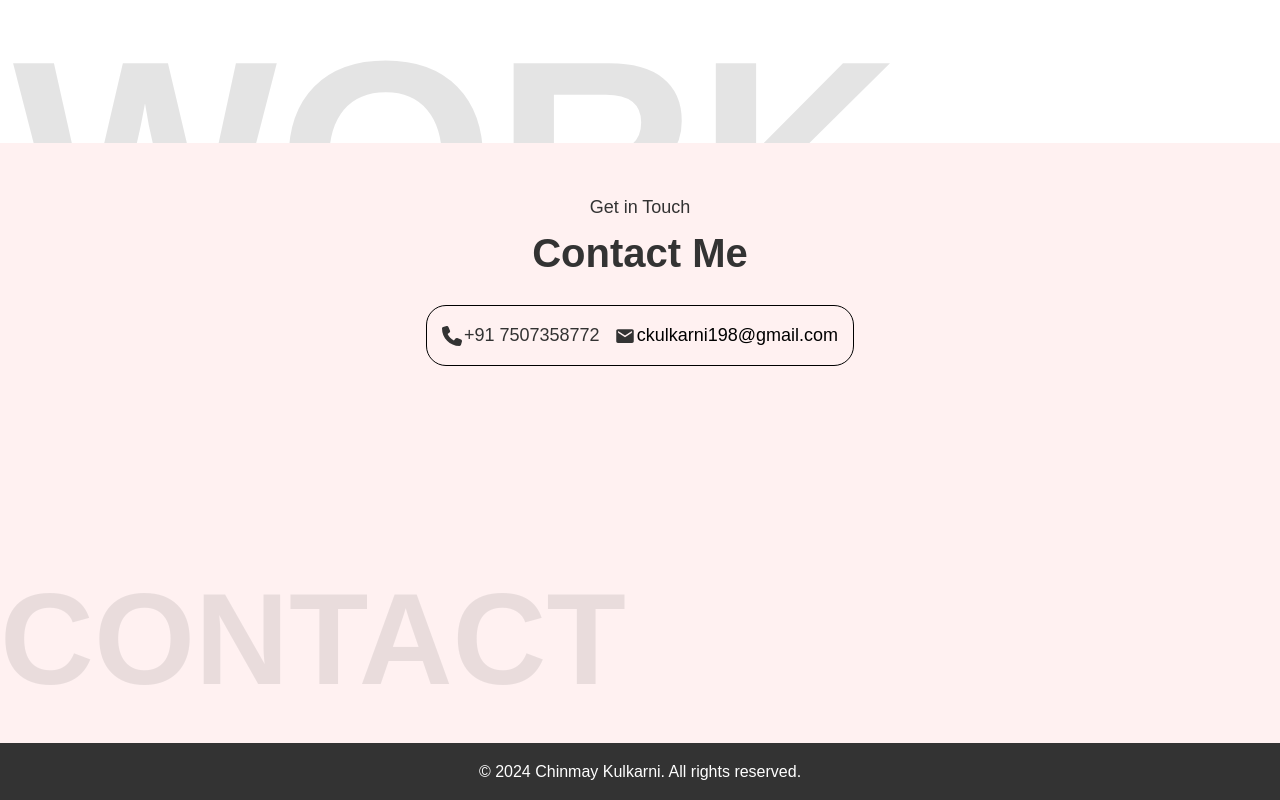
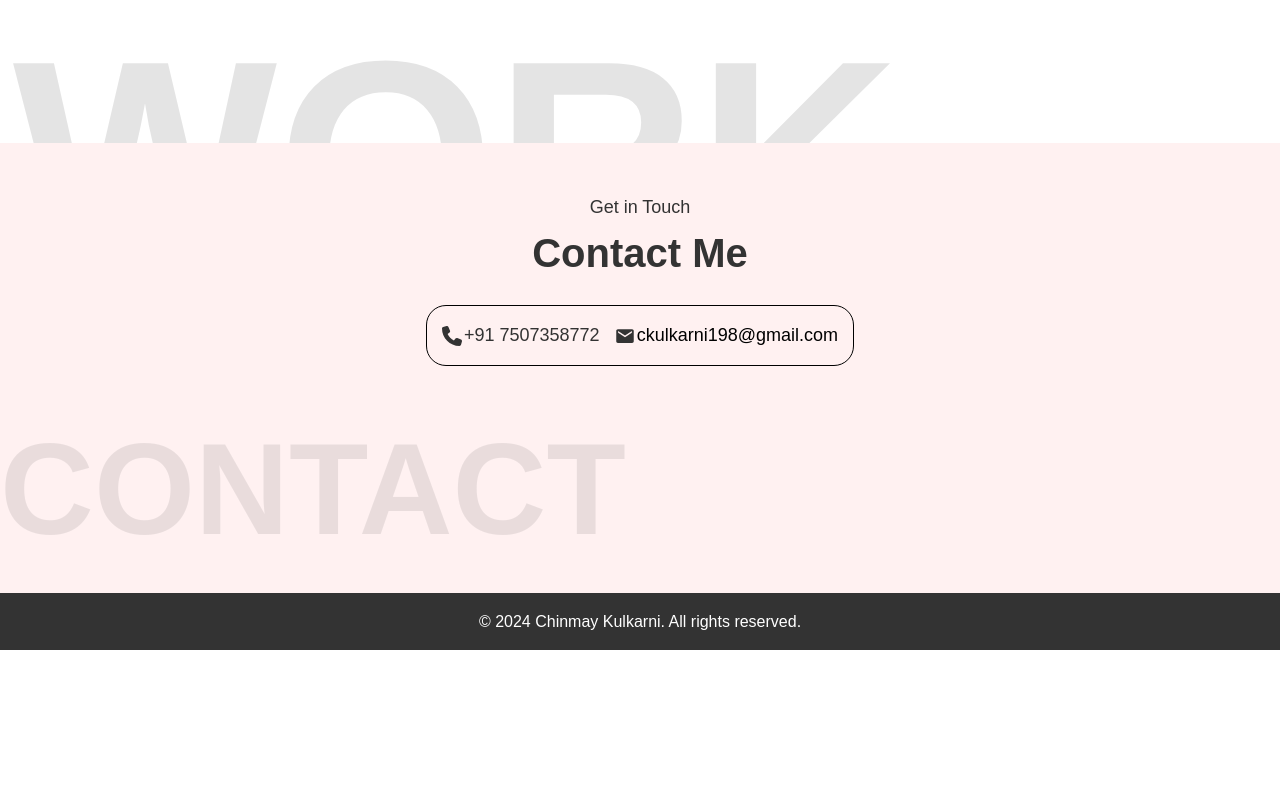
Before and after one commit to Chinmayk19/My-Portfolio, a React (Vite) app: page / in a window 1280 px wide. Shown: the part 2251-3051 px from the top of the page. After the commit the page ends 2901 px from the top, so only its background shows below. Built offline with nearby package versions, Linux system fonts and the light colour scheme.

Commit message:
first change

```diff
--- a/src/pages/CSS/Home.css
+++ b/src/pages/CSS/Home.css
@@ -206,7 +206,7 @@
     background-color:#fff1f1;
     color: #333;
     text-align: center;
-    height: 600px;
+    height: 450px;
     position: relative;
   }
   #contact::before{
```
